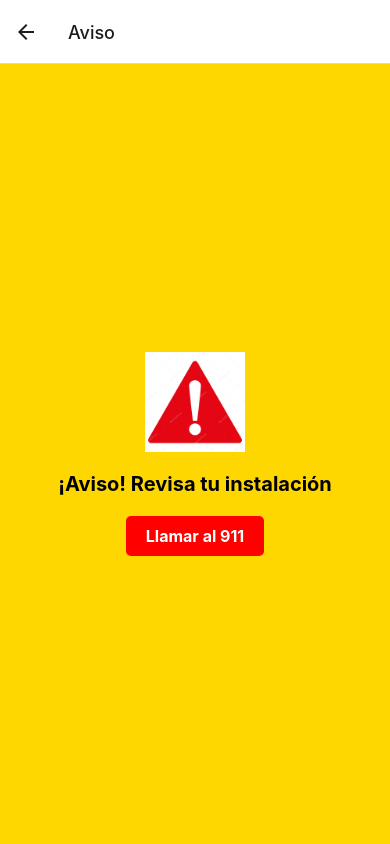
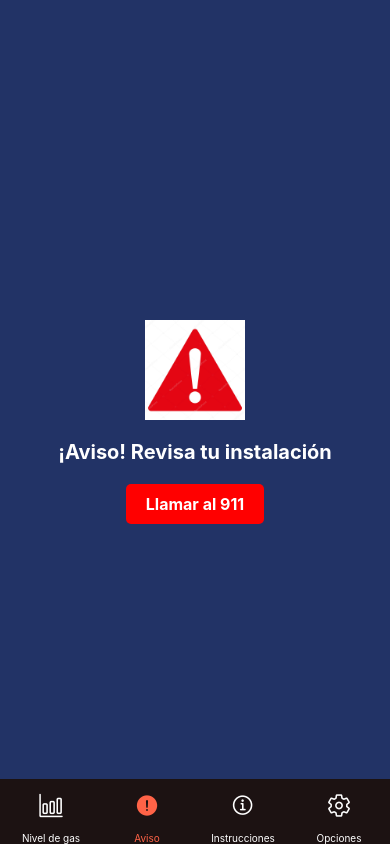
Before and after one commit to borisjvc/Deteccion-de-gas, a React Native app: screen /Aviso in a window 390 px wide. Built offline with nearby package versions, Linux system fonts and the light colour scheme; no server answers.

Commit message:
cambio de pantallas, mejora de front

```diff
--- a/App.js
+++ /dev/null
@@ -1,26 +0,0 @@
-import React from 'react';
-import { NavigationContainer } from '@react-navigation/native';
-import { createNativeStackNavigator } from '@react-navigation/native-stack';
-import SignInScreen from './Views/InicioSesion';
-import GasLevelScreen from './Views/NivelGas';
-import WarningScreen from './Views/Peligro';
-import LeakInstructionsScreen from './Views/Instrucciones';
-import ConfigScreen from './Views/Opciones';
-import RegisterScreen from './Views/Registro';
-
-const Stack = createNativeStackNavigator();
-export default function App() {
-  return (
-    <NavigationContainer >
-      <Stack.Navigator>
-        <Stack.Screen name="Inicio de sesion" component={SignInScreen} />
-        <Stack.Screen name="Nivel de gas" component={GasLevelScreen} />
-        <Stack.Screen name="Aviso" component={WarningScreen} />
-        <Stack.Screen name="Instrucciones" component={LeakInstructionsScreen} />
-        <Stack.Screen name="Opciones" component={ConfigScreen} />
-        <Stack.Screen name="Registro" component={RegisterScreen} />
-      </Stack.Navigator>
-    </NavigationContainer>
-
-  );
-}
--- /dev/null
+++ b/App.tsx
@@ -0,0 +1,55 @@
+import React from "react";
+import { NavigationContainer } from "@react-navigation/native";
+import { createBottomTabNavigator } from '@react-navigation/bottom-tabs';
+import SignInScreen from "./Views/InicioSesion";
+import GasLevelScreen from "./Views/NivelGas";
+import WarningScreen from "./Views/Peligro";
+import LeakInstructionsScreen from "./Views/Instrucciones";
+import ConfigScreen from "./Views/Opciones";
+import RegisterScreen from "./Views/Registro";
+import { Ionicons } from '@expo/vector-icons';
+
+const Tab = createBottomTabNavigator();
+export default function App() {
+  return (
+    <NavigationContainer>
+      <Tab.Navigator screenOptions={({ route }) => ({
+        headerShown: false,
+        tabBarStyle: {
+          height: 65,
+          paddingHorizontal: 3,
+          paddingTop: 0,
+          backgroundColor: '#1C1212',
+          position: 'absolute',
+          borderTopWidth: 0,
+      },
+        tabBarIcon: ({ focused, color, size }) => {
+          let iconName: React.ComponentProps<typeof Ionicons>['name'] =
+            'game-controller';
+
+          if (route.name === 'Aviso') {
+            iconName = focused ? 'alert-circle' : 'alert-circle-outline';
+          }
+          if (route.name === 'Opciones') {
+            iconName = focused ? 'settings' : 'settings-outline';
+          }
+          if(route.name === 'Instrucciones'){
+            iconName = focused ? 'information-circle' : 'information-circle-outline';
+          }
+          if(route.name === 'Nivel de gas'){
+            iconName = focused ? 'bar-chart' : 'bar-chart-outline';
+          }
+
+          return <Ionicons name={iconName} size={size} color={color} />;
+        },
+        tabBarActiveTintColor: 'tomato',
+        tabBarInactiveTintColor: 'white',
+      })}>
+        <Tab.Screen name="Nivel de gas" component={GasLevelScreen} />
+        <Tab.Screen name="Aviso" component={WarningScreen} />
+        <Tab.Screen name="Instrucciones" component={LeakInstructionsScreen} />
+        <Tab.Screen name="Opciones" component={ConfigScreen} />
+      </Tab.Navigator>
+    </NavigationContainer>
+  );
+}
--- a/Views/Instrucciones.js
+++ b/Views/Instrucciones.js
@@ -30,7 +30,7 @@ const LeakInstructionsScreen = () => {
 const styles = StyleSheet.create({
   container: {
     flex: 1,
-    backgroundColor: "#FFD700",
+    backgroundColor: "#236",
     padding: 20,
   },
   title: {
@@ -41,6 +41,7 @@ const styles = StyleSheet.create({
   },
   instructions: {
     fontSize: 18,
+    color: '#fff',
     marginBottom: 10,
   },
 });
--- a/Views/NivelGas.js
+++ b/Views/NivelGas.js
@@ -1,84 +1,92 @@
-import React from "react";
-import { View, Text, StyleSheet, TouchableOpacity } from "react-native";
-import Svg, {
-  Circle,
-  Text as SvgText,
-  Defs,
-  LinearGradient,
-  Stop,
-} from "react-native-svg";
+import React, { useState, useEffect } from "react";
+import { View, Text, StyleSheet, Pressable } from "react-native";
+import { SegmentedArc } from '@shipt/segmented-arc-for-react-native';
 
 const GasLevelScreen = ({ navigation }) => {
-  // Valor del nivel de gas (entre 0 y 100, por ejemplo)
-  const gasLevel = 75;
+  const [showArcRanges, setShowArcRanges] = useState(false);
+  const [fillValue, setFillValue] = useState(0);
+  let ws = new WebSocket('ws://localhost:8000');
 
-  // Calcular el ángulo del medidor basado en el nivel de gas
-  const angle = (gasLevel / 100) * 180;
+  useEffect(() => {
+    ws.addEventListener('open', () => {
+      console.log('WebSocket connection opened');
+    });
+
+    ws.addEventListener('message', (event) => {
+      const gasValue = parseInt(event.data, 10);
+      const calculatedFillValue = (gasValue / 1000) * 100;
+      setFillValue(calculatedFillValue);
+    });
+
+    ws.addEventListener('error', (error) => {
+      console.error('WebSocket error:', error);
+    });
+
+    ws.addEventListener('close', () => {
+      console.log('WebSocket connection closed');
+    });
+
+    return () => {
+      ws.close();
+    };
+  }, []);
+
+  const segments = [
+    {
+      scale: 0.2,
+      filledColor: '#78F5CA',
+      emptyColor: '#F2F3F5',
+      data: { label: 'Normal' }
+    },
+    {
+      scale: 0.2,
+      filledColor: '#F5E478',
+      emptyColor: '#F2F3F5',
+      data: { label: 'Bajo' }
+    },
+    {
+      scale: 0.2,
+      filledColor: '#FFC107',
+      emptyColor: '#F2F3F5',
+      data: { label: 'Medio' }
+    },
+    {
+      scale: 0.2,
+      filledColor: '#FF746E',
+      emptyColor: '#F2F3F5',
+      data: { label: 'Alto' }
+    },
+    {
+      scale: 0.2,
+      filledColor: '#FF0000',
+      emptyColor: '#F2F3F5',
+      data: { label: 'Muy alto' }
+    }
+  ];
+
+  const ranges = ['0', '300', '500', '800', '1000'];
+
+  const _handlePress = () => {
+    setShowArcRanges(!showArcRanges);
+  };
 
   return (
     <View style={styles.container}>
       <Text style={styles.statusText}>Nivel de gas</Text>
-      <Svg height="300" width="300">
-        {/* Definir un degradado para el medidor */}
-        <Defs>
-          <LinearGradient id="grad" x1="0" y1="0" x2="1" y2="1">
-            <Stop offset="0" stopColor="#FF0000" />
-            <Stop offset="1" stopColor="#00FF00" />
-          </LinearGradient>
-        </Defs>
-        {/* Círculo exterior */}
-        <Circle
-          cx="150"
-          cy="150"
-          r="120"
-          stroke="#000"
-          strokeWidth="2"
-          fill="none"
-        />
-        {/* Círculo del indicador */}
-        <Circle
-          cx="150"
-          cy="150"
-          r="100"
-          stroke="url(#grad)"
-          strokeWidth="20"
-          fill="none"
-          strokeDasharray={`${angle}, 180`}
-          transform="rotate(-90, 150, 150)"
-        />
-        {/* Texto del nivel de gas */}
-        <SvgText x="150" y="170" fill="#000" textAnchor="middle" fontSize="24">
-          {gasLevel}%
-        </SvgText>
-      </Svg>
-      <Text style={styles.statusText}>Estatus: Sin fuga</Text>
-      <TouchableOpacity
-        style={styles.button}
-        activeOpacity={0.8}
-        onPress={() => {
-          navigation.navigate("Aviso");
-        }}
+      <SegmentedArc
+        segments={segments}
+        fillValue={fillValue}
+        isAnimated={true}
+        animationDelay={1000}
+        showArcRanges={showArcRanges}
+        ranges={ranges}
       >
-        <Text style={styles.buttonText}>Aviso</Text>
-      </TouchableOpacity>
-      <TouchableOpacity
-        style={styles.button}
-        activeOpacity={0.8}
-        onPress={() => {
-          navigation.navigate("Instrucciones");
-        }}
-      >
-        <Text style={styles.buttonText}>Instrucciones</Text>
-      </TouchableOpacity>
-      <TouchableOpacity
-        style={styles.button}
-        activeOpacity={0.8}
-        onPress={() => {
-          navigation.navigate("Opciones");
-        }}
-      >
-        <Text style={styles.buttonText}>Opciones</Text>
-      </TouchableOpacity>
+        {metaData => (
+          <Pressable onPress={_handlePress} style={{ alignItems: 'center' }}>
+            <Text style={{ fontSize: 16, paddingTop: 16, color: '#fff' }}>{metaData.lastFilledSegment.data.label}</Text>
+          </Pressable>
+        )}
+      </SegmentedArc>
     </View>
   );
 };
@@ -86,26 +94,14 @@ const GasLevelScreen = ({ navigation }) => {
 const styles = StyleSheet.create({
   container: {
     flex: 1,
-    backgroundColor: "#FFD700",
+    backgroundColor: "#236",
     alignItems: "center",
     justifyContent: "center",
-  },
-  button: {
-    backgroundColor: "#000000",
-    paddingVertical: 10,
-    paddingHorizontal: 20,
-    borderRadius: 100,
-    marginVertical: 20,
-  },
-  buttonText: {
-    color: "#FFFFFF",
-    fontSize: 16,
-    fontWeight: "bold",
   },
   statusText: {
     fontSize: 18,
     fontWeight: "bold",
-    color: "#000000",
+    color: '#fff',
     marginTop: 20,
   },
 });
--- a/Views/Opciones.js
+++ b/Views/Opciones.js
@@ -18,7 +18,7 @@ const ConfigScreen = () => {
           step={0.05}
           onValueChange={value => setAlarmVolume(value)}
         />
-        <Text>{Math.round(alarmVolume * 100)}%</Text>
+        <Text style={styles.label}>{Math.round(alarmVolume * 100)}%</Text>
       </View>
       <View style={styles.section}>
         <Text style={styles.label}>Umbral para alerta de fuga</Text>
@@ -30,7 +30,7 @@ const ConfigScreen = () => {
           step={1}
           onValueChange={value => setThreshold(value)}
         />
-        <Text>{threshold}</Text>
+        <Text style={styles.label}>{threshold}</Text>
       </View>
     </View>
   );
@@ -39,9 +39,9 @@ const ConfigScreen = () => {
 const styles = StyleSheet.create({
   container: {
     flex: 1,
-    padding: 20,
-    backgroundColor: '#fff',
+    backgroundColor: "#236",
     alignItems: 'center',
+    justifyContent: 'center',
   },
   title: {
     fontSize: 24,
@@ -51,9 +51,11 @@ const styles = StyleSheet.create({
   },
   section: {
     marginBottom: 20,
+
   },
   label: {
     fontSize: 18,
+    color: '#fff',
     marginBottom: 10,
   },
 });
--- a/Views/Peligro.js
+++ b/Views/Peligro.js
@@ -19,7 +19,7 @@ const WarningScreen = () => {
 const styles = StyleSheet.create({
   container: {
     flex: 1,
-    backgroundColor: '#FFD700',
+    backgroundColor: "#236",
     alignItems: 'center',
     justifyContent: 'center',
   },
@@ -31,7 +31,7 @@ const styles = StyleSheet.create({
   warningText: {
     fontSize: 20,
     fontWeight: 'bold',
-    color: '#000000',
+    color: '#fff',
     marginBottom: 20,
   },
   callButton: {
@@ -41,7 +41,7 @@ const styles = StyleSheet.create({
     borderRadius: 5,
   },
   callButtonText: {
-    color: '#FFFFFF',
+    color: '#fff',
     fontSize: 16,
     fontWeight: 'bold',
   },
--- /dev/null
+++ b/tsconfig.json
@@ -0,0 +1,4 @@
+{
+  "compilerOptions": {},
+  "extends": "expo/tsconfig.base"
+}
```
Also changed, not shown: package.json (+7 -2 lines), 2 other files (tests, documents, lock files or other folders).
